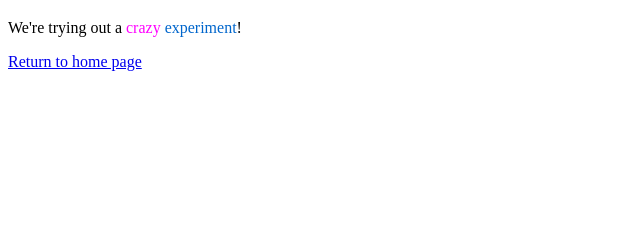
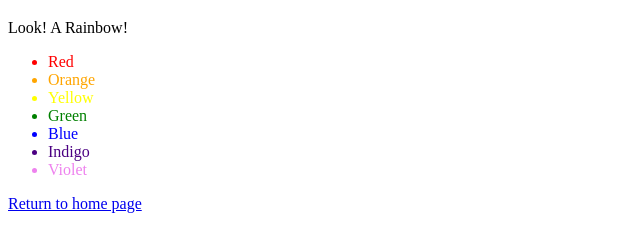
Before and after one commit to timurbarre/git-repo-tut, a plain HTML site: page crazy.html in a window 1280 px wide. Shown: the part 61-312 px from the top of the page, without its empty margins (0-640 px from the left). Drawn offline with Linux system fonts and the light colour scheme.

Commit message:
Add a rainbow to crazy.html

```diff
--- a/crazy.html
+++ b/crazy.html
@@ -8,8 +8,18 @@
 
 <body>
 	<h1>A Crazy Experiment</h1>
-	<p>We're trying out a <span style="color:#F0F">crazy</span> <span style="color:#06C">experiment</span>!</p>
+	<p>Look! A Rainbow!</p>
+
+	<ul>
+		<li style="color:red">Red</li>
+		<li style="color:orange">Orange</li>
+		<li style="color:yellow">Yellow</li>
+		<li style="color:green">Green</li>
+		<li style="color:blue">Blue</li>
+		<li style="color:indigo">Indigo</li>
+		<li style="color:violet">Violet</li>
+	</ul>
+
+
 	<p><a href="index.html">Return to home page</a></p>
-</body>
-
-</html>
+</body></html>
```
